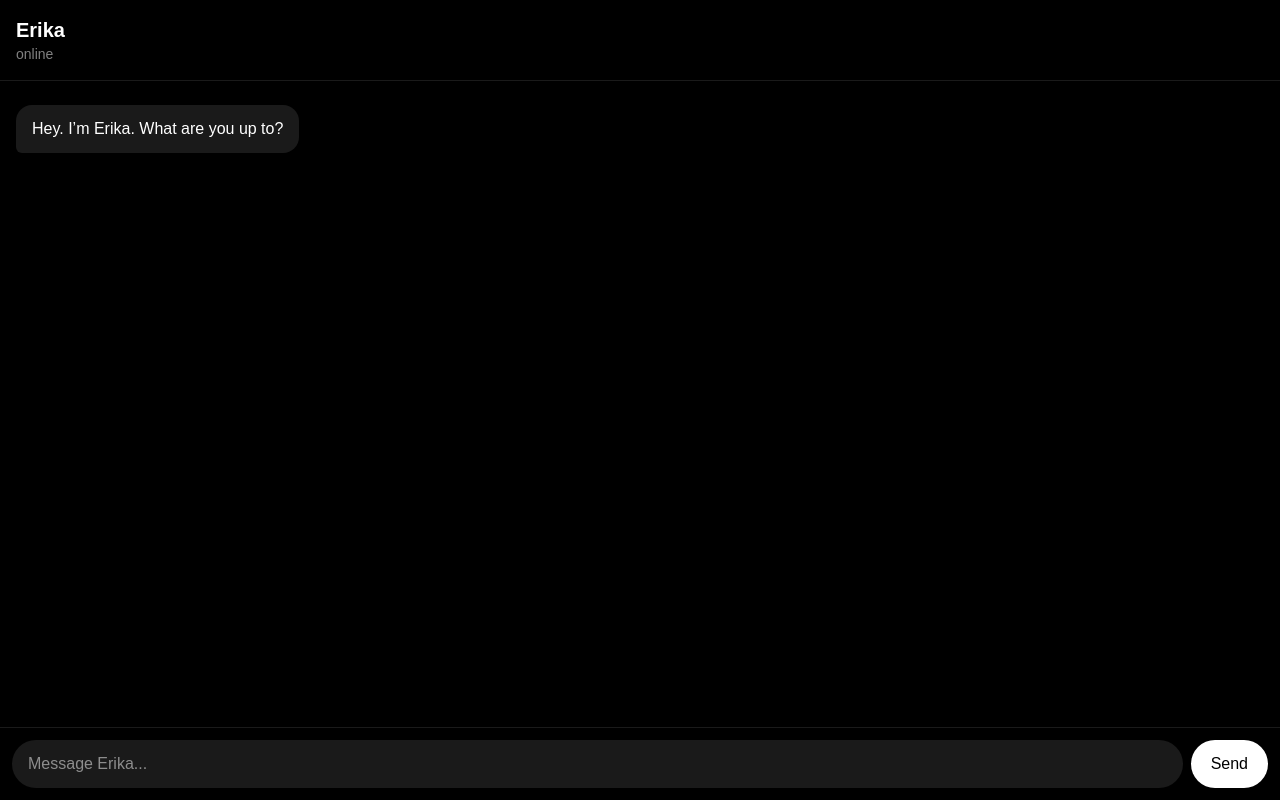
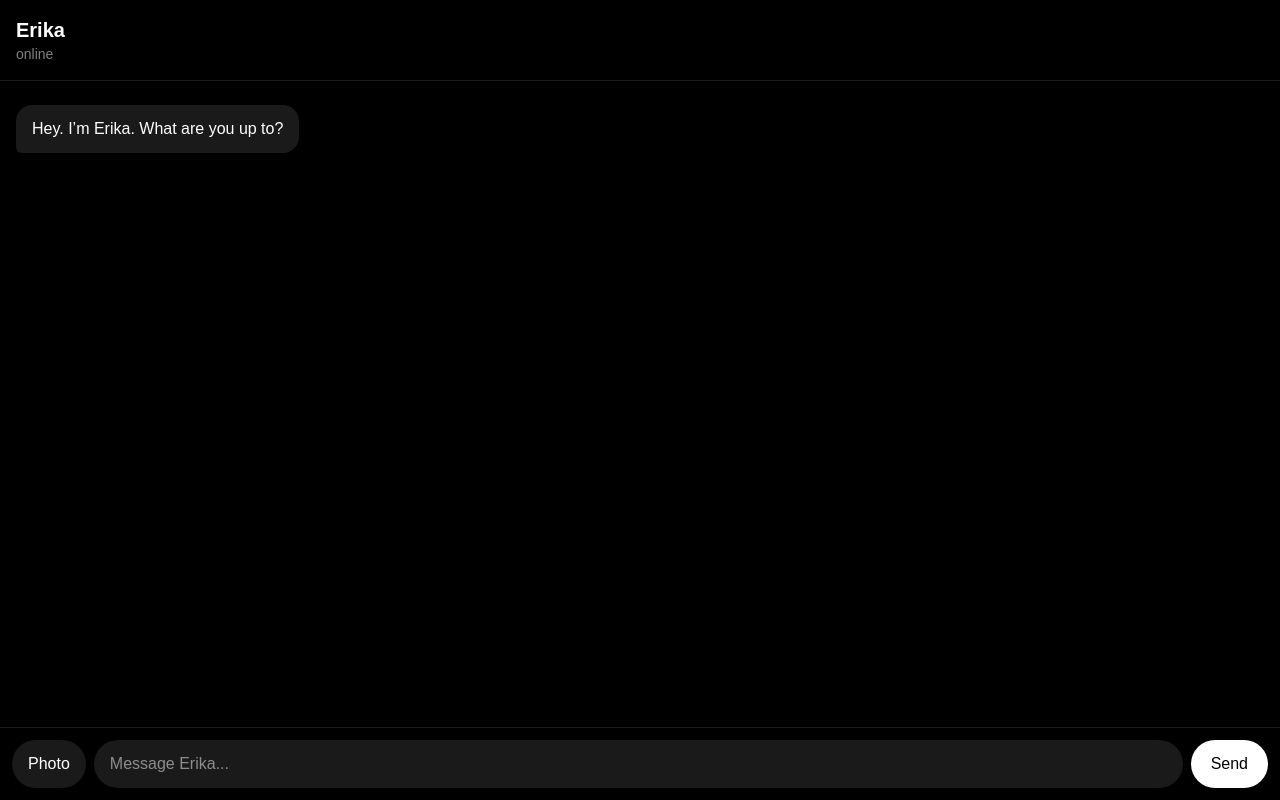
Before and after one commit to mdynvmy9dv-create/erika-app, a Next.js app: page / in a window 1280 px wide. Built offline with nearby package versions, Linux system fonts and the light colour scheme.

Commit message:
Update page.tsx

```diff
--- a/app/page.tsx
+++ b/app/page.tsx
@@ -2,29 +2,42 @@
 
 import { useState } from "react";
 
-type Message = {
+type Message =
+  | {
       role: "user" | "assistant";
+      type: "text";
       text: string;
+    }
+  | {
+      role: "assistant";
+      type: "image";
+      image: string;
     };
 
 export default function Home() {
   const [messages, setMessages] = useState<Message[]>([
     {
       role: "assistant",
+      type: "text",
       text: "Hey. I’m Erika. What are you up to?",
     },
   ]);
 
   const [input, setInput] = useState("");
   const [loading, setLoading] = useState(false);
+  const [photoLoading, setPhotoLoading] = useState(false);
 
   async function sendMessage() {
     const cleaned = input.trim();
-    if (!cleaned || loading) return;
+    if (!cleaned || loading || photoLoading) return;
 
-    const newMessages = [
+    const newMessages: Message[] = [
       ...messages,
-      { role: "user" as const, text: cleaned },
+      {
+        role: "user",
+        type: "text",
+        text: cleaned,
+      },
     ];
 
     setMessages(newMessages);
@@ -38,9 +51,11 @@ export default function Home() {
           "Content-Type": "application/json",
         },
         body: JSON.stringify({
-          messages: newMessages.map((message) => ({
+          messages: newMessages
+            .filter((message) => message.type === "text")
+            .map((message) => ({
               role: message.role,
-            content: message.text,
+              content: message.type === "text" ? message.text : "",
             })),
         }),
       });
@@ -55,14 +70,16 @@ export default function Home() {
         ...current,
         {
           role: "assistant",
+          type: "text",
           text: data.reply || "Something went wrong.",
         },
       ]);
-    } catch (error) {
+    } catch {
       setMessages((current) => [
         ...current,
         {
           role: "assistant",
+          type: "text",
           text: "I had trouble connecting. Try again.",
         },
       ]);
@@ -71,17 +88,94 @@ export default function Home() {
     }
   }
 
+  async function generatePhoto() {
+    if (photoLoading || loading) return;
+
+    const scene = window.prompt(
+      "What should Erika be doing in the photo?",
+      "casual iPhone selfie in the front passenger seat of a car"
+    );
+
+    if (!scene) return;
+
+    setPhotoLoading(true);
+
+    setMessages((current) => [
+      ...current,
+      {
+        role: "assistant",
+        type: "text",
+        text: "One sec...",
+      },
+    ]);
+
+    try {
+      const response = await fetch("/api/photo", {
+        method: "POST",
+        headers: {
+          "Content-Type": "application/json",
+        },
+        body: JSON.stringify({
+          prompt: scene,
+        }),
+      });
+
+      const data = await response.json();
+
+      if (!response.ok || !data.image) {
+        throw new Error(data.error || "Photo generation failed");
+      }
+
+      setMessages((current) => [
+        ...current,
+        {
+          role: "assistant",
+          type: "image",
+          image: data.image,
+        },
+      ]);
+    } catch {
+      setMessages((current) => [
+        ...current,
+        {
+          role: "assistant",
+          type: "text",
+          text: "I couldn’t generate the photo.",
+        },
+      ]);
+    } finally {
+      setPhotoLoading(false);
+    }
+  }
+
   return (
     <main className="min-h-screen bg-black text-white flex flex-col">
       <header className="border-b border-white/10 px-4 py-4">
         <h1 className="text-xl font-semibold">Erika</h1>
         <p className="text-sm text-white/50">
-          {loading ? "typing..." : "online"}
+          {loading
+            ? "typing..."
+            : photoLoading
+            ? "taking a photo..."
+            : "online"}
         </p>
       </header>
 
       <section className="flex-1 overflow-y-auto px-4 py-6 space-y-4">
-        {messages.map((message, index) => (
+        {messages.map((message, index) => {
+          if (message.type === "image") {
+            return (
+              <div key={index} className="flex justify-start">
+                <img
+                  src={message.image}
+                  alt="Erika"
+                  className="max-w-[85%] rounded-2xl"
+                />
+              </div>
+            );
+          }
+
+          return (
             <div
               key={index}
               className={
@@ -100,11 +194,20 @@ export default function Home() {
                 {message.text}
               </div>
             </div>
-        ))}
+          );
+        })}
       </section>
 
       <footer className="border-t border-white/10 p-3">
         <div className="flex gap-2">
+          <button
+            onClick={generatePhoto}
+            disabled={loading || photoLoading}
+            className="rounded-full bg-white/10 px-4 py-3 disabled:opacity-50"
+          >
+            Photo
+          </button>
+
           <input
             value={input}
             onChange={(e) => setInput(e.target.value)}
@@ -117,7 +220,7 @@ export default function Home() {
 
           <button
             onClick={sendMessage}
-            disabled={loading}
+            disabled={loading || photoLoading}
             className="rounded-full bg-white px-5 py-3 font-medium text-black disabled:opacity-50"
           >
             Send
```
Lines whose indentation alone changed are shown as unchanged.
